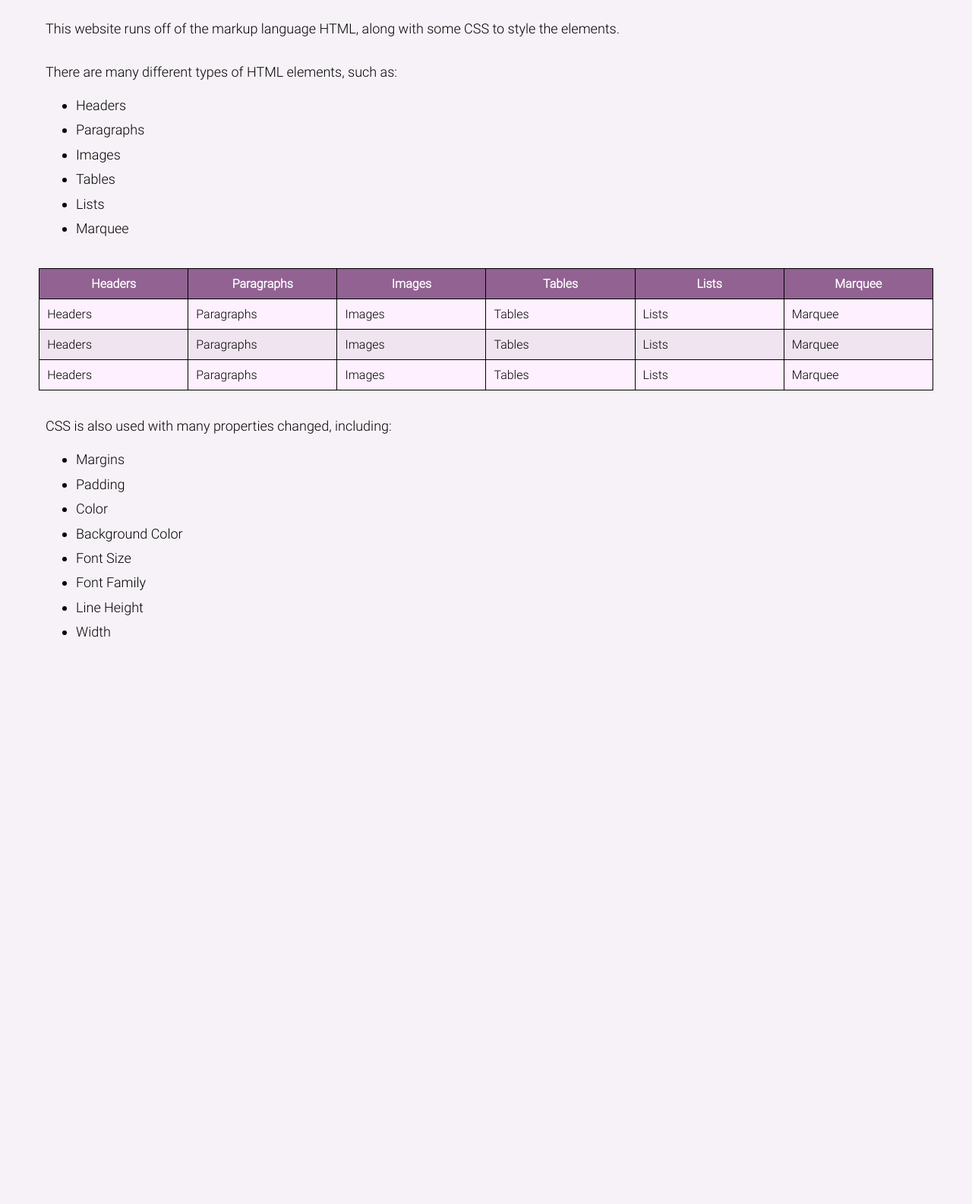
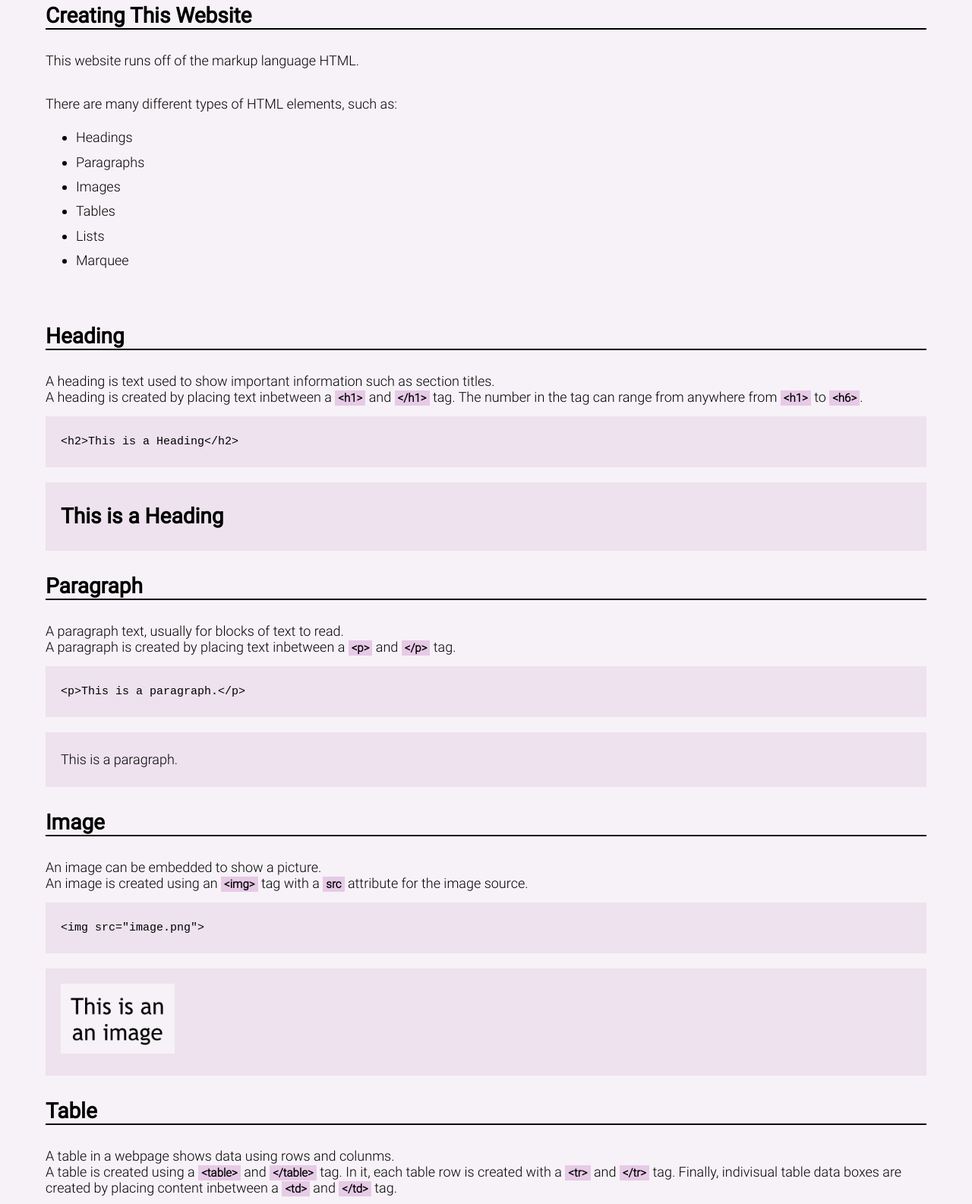
Before and after one commit to PuffyDucks/csportfolio, a plain HTML site: page about-me.html in a window 1280 px wide. Shown: the part 715-2300 px from the top of the page at 76% size. Before the commit the page ends 1600 px from the top, so only its background shows below. Drawn offline with Linux system fonts and the light colour scheme.

Commit message:
About me finish, how to updates

```diff
--- a/about-me.html
+++ b/about-me.html
@@ -17,11 +17,11 @@
     <li class="menu"><a href="how-to.html">How to </a></li>
   </ul>
     <h1 class="title">About Me</h1>
-    <div class="header">
+    <div class="heading">
       <h2 class="title">Who am I?</h2>
     </div>
     <div class="column1">
-      <p class="desc">Hello, and again, welcome to my webpage. I'm Louis, an amateur programmer. My interest in computers and programming was sparked by video games. Computers had always fascinated me and to this day they still do. When I was young, I always pondered over how clicking all the buttons in Club Penguin worked how the login system had functioned. A few years later, I got into building command block and redstone creations in Minecraft. I've even hosted a couple of servers. After having a stronger grasp on programming, I've decompiled and/or modded different games such as Undertale. I also enjoy logic puzzles and other similar games. Today, I know languages such as JavaScript and HTML, and I am still learning.</p><br><br>
+      <p class="desc">Hello, and again, welcome to my webpage. I'm Louis, an amateur programmer. My interest in computers and programming was sparked by video games. Computers had always fascinated me and to this day they still do. When I was young, I always pondered over how clicking all the buttons in Club Penguin worked how the login system had functioned. A few years later, I got into building command block and redstone creations in Minecraft. I've even hosted a couple of servers. After having a stronger grasp on programming, I've decompiled and/or modded different games such as Undertale. I also enjoy logic puzzles and other similar games. Today, I know languages such as JavaScript and HTML, and I am still learning. This webpage was designed for me to practice many different skills in the area of HTML and CSS. The following is about the creation of this website and the elements used.</p><br><br>
     </div>
     <div class="column2">
       <img class="ex" src="images/ex1.png">
@@ -30,54 +30,68 @@
       <img class="ex" src="images/ex4.png">
       <p id="cap">Most of my experience with computers was through video games.</p><br><br>
     </div>
-    <div class="header">
+    <div class="heading">
       <h2 class="title">Creating This Website</h2>
     </div>
-    <p class="desc">This website runs off of the markup language HTML, along with some CSS to style the elements. </p><br><br>
+    <p class="desc">This website runs off of the markup language HTML.</p><br><br>
     <p class="desc">There are many different types of HTML elements, such as:</p><br>
     <ul class="desc">
-      <li>Headers</li>
+      <li>Headings</li>
       <li>Paragraphs</li>
       <li>Images</li>
       <li>Tables</li>
       <li>Lists</li>
       <li>Marquee</li>
     </ul><br><br>
-    <table class="week">
-      <tr class="week">
-        <th class="week">Headers</th>
-        <th class="week">Paragraphs</th>
-        <th class="week">Images</th>
-        <th class="week">Tables</th>
-        <th class="week">Lists</th>
-        <th class="week">Marquee</th>
-      </tr>
-      <tr class="week">
-        <td class="week">Headers</td>
-        <td class="week">Paragraphs</td>
-        <td class="week">Images</td>
-        <td class="week">Tables</td>
-        <td class="week">Lists</td>
-        <td class="week">Marquee</td>
-      </tr>
-      <tr class="week">
-        <td class="week">Headers</td>
-        <td class="week">Paragraphs</td>
-        <td class="week">Images</td>
-        <td class="week">Tables</td>
-        <td class="week">Lists</td>
-        <td class="week">Marquee</td>
-      </tr>
-      <tr class="week">
-        <td class="week">Headers</td>
-        <td class="week">Paragraphs</td>
-        <td class="week">Images</td>
-        <td class="week">Tables</td>
-        <td class="week">Lists</td>
-        <td class="week">Marquee</td>
-      </tr>
-    </table><br><br>
-    <p class="desc">CSS is also used with many properties changed, including:</p><br>
+    <div class="heading">
+      <h2 class="title">Heading</h2>
+    </div>
+    <p class="desc">A heading is text used to show important information such as section titles. </p>
+    <p class="desc">A heading is created by placing text inbetween a <b class="code">&lt;h1&gt;</b> and <b class="code">&lt;/h1&gt;</b> tag. The number in the tag can range from anywhere from <b class="code">&lt;h1&gt;</b> to <b class="code">&lt;h6&gt;</b>.</p>
+    <p class="code">&lt;h2&gt;This is a Heading&lt;/h2&gt;</p>
+    <div class="output"><h2 class="output">This is a Heading</h2></div>
+
+    <div class="heading">
+      <h2 class="title">Paragraph</h2>
+    </div>
+    <p class="desc">A paragraph text, usually for blocks of text to read. </p>
+    <p class="desc">A paragraph is created by placing text inbetween a <b class="code">&lt;p&gt;</b> and <b class="code">&lt;/p&gt;</b> tag.</p>
+    <p class="code">&lt;p&gt;This is a paragraph.&lt;/p&gt;</p>
+    <div class="output"><p class="output">This is a paragraph.</p></div>
+
+    <div class="heading">
+      <h2 class="title">Image</h2>
+    </div>
+    <p class="desc">An image can be embedded to show a picture.</p>
+    <p class="desc">An image is created using an <b class="code">&lt;img&gt;</b> tag with a <b class="code">src</b> attribute for the image source. </p>
+    <p class="code">&lt;img src="image.png"&gt;</p>
+    <div class="output"><img class="output" src="images/image.png"><br></div>
+
+    <div class="heading">
+      <h2 class="title">Table</h2>
+    </div>
+    <p class="desc">A table in a webpage shows data using rows and colunms. </p>
+    <p class="desc">A table is created using a <b class="code">&lt;table&gt;</b> and <b class="code">&lt;/table&gt;</b> tag. In it, each table row is created with a <b class="code">&lt;tr&gt;</b> and <b class="code">&lt;/tr&gt;</b> tag. Finally, indivisual table data boxes are created by placing content inbetween a <b class="code">&lt;td&gt;</b> and <b class="code">&lt;/td&gt;</b> tag.
+    <p class="code">&lt;table&gt;<br>&nbsp;&nbsp;&lt;tr&gt;<br>&nbsp;&nbsp;&nbsp;&nbsp;&lt;td&gt;This&lt;/td&gt;<br>&nbsp;&nbsp;&nbsp;&nbsp;&lt;td&gt;Is&lt;/td&gt;<br>&nbsp;&nbsp;&lt;/tr&gt;<br>&nbsp;&nbsp;&lt;tr&gt;<br>&nbsp;&nbsp;&nbsp;&nbsp;&lt;td&gt;A&lt;/td&gt;<br>&nbsp;&nbsp;&nbsp;&nbsp;&lt;td&gt;Table&lt;/td&gt;<br>&nbsp;&nbsp;&lt;/tr&gt;<br>&lt;/table&gt;</p>
+    <div class="output"><table class="output"><tr class="output"><td class="output">This</td><td class="output">Is</td></tr><tr class="output"><td class="output">A</td><td class="output">Table</td></tr></table></div>
+
+    <div class="heading">
+      <h2 class="title">List</h2>
+    </div>
+    <p class="desc">A list shows different lines of text, typically using bullet points.</p>
+    <p class="desc">A list is created with a <b class="code">&lt;ul&gt;</b> and <b class="code">&lt;/ul&gt;</b> tag, or a <b class="code">&lt;ol&gt;</b> and <b class="code">&lt;/ol&gt;</b> tag for an ordered list. Each bullet point is created by placing content inbetween a <b class="code">&lt;li&gt;</b> and <b class="code">&lt;/li&gt;</b> tag inside the list. An indent can be created by nesting another list in a bullet point. </p>
+    <p class="code">&lt;ul&gt;<br>&nbsp;&nbsp;&lt;li&gt;This&lt;/li&gt;<br>&nbsp;&nbsp;&lt;li&gt;Is&lt;/li&gt;<br>&nbsp;&nbsp;&lt;li&gt;A&lt;/li&gt;<br>&nbsp;&nbsp;&lt;li&gt;List<br>&nbsp;&nbsp;&nbsp;&nbsp;&lt;ul&gt;<br>&nbsp;&nbsp;&nbsp;&nbsp;&nbsp;&nbsp;&lt;ul&gt;This&lt;/ul&gt;<br>&nbsp;&nbsp;&nbsp;&nbsp;&nbsp;&nbsp;&lt;ul&gt;Is&lt;/ul&gt;<br>&nbsp;&nbsp;&nbsp;&nbsp;&nbsp;&nbsp;&lt;ul&gt;A&lt;/ul&gt;<br>&nbsp;&nbsp;&nbsp;&nbsp;&nbsp;&nbsp;&lt;ul&gt;Nested&lt;/ul&gt;<br>&nbsp;&nbsp;&nbsp;&nbsp;&nbsp;&nbsp;&lt;ul&gt;List&lt;/ul&gt;<br>&nbsp;&nbsp;&nbsp;&nbsp;&lt;/ul&gt;<br>&nbsp;&nbsp;&lt;/li&gt;<br>&lt;/ul&gt;</p>
+    <div class="output"><ul class="output"><li>This</li><li>Is</li><li>A</li><li>List<ul><li>This</li><li>Is</li><li>A</li><li>Nested</li><li>List</li></ul></li></ul></div>
+
+    <div class="heading">
+      <h2 class="title">Marquee</h2>
+    </div>
+    <p class="desc">Marquee is used to create scrolling text.</p>
+    <p class="desc">Marquee is created by placing text inbetween a <b class="code">&lt;marquee&gt;</b> and <b class="code">&lt;/marquee&gt;</b> tag. </p>
+    <p class="code">&lt;marquee&gt;This is marquee&lt;/marquee&gt;</p>
+    <div class="output"><marquee>This is marquee</marquee></div>
+
+    <!-- <p class="desc">CSS is also used with many properties changed, including:</p><br>
     <ul class="desc">
       <li>Margins</li>
       <li>Padding</li>
@@ -86,7 +100,7 @@
       <li>Font Size</li>
       <li>Font Family</li>
       <li>Line Height</li>
-      <li>Width</li>
+      <li>Width</li> -->
     </ul><br><br>
 </body>
 </html>
--- a/notstyle.css
+++ b/notstyle.css
@@ -5,8 +5,8 @@ body {
 
 ul.menu {
   list-style-type: none;
-  margin: 0;
-  padding: 0;
+  margin: 0px;
+  padding: 0px;
   overflow: hidden;
   background-color: #D390C2;
 }
@@ -49,8 +49,14 @@ p.marquee {
 @font-face {
   font-family: "Roboto";
   src: url(Roboto/Roboto-Regular.ttf) format("truetype");
+}
+
+@font-face {
   font-family: "RobotoB";
-  src: url(Roboto/Roboto-Black.ttf) format("truetype"),
+  src: url(Roboto/Roboto-Black.ttf) format("truetype");
+}
+
+@font-face {
   font-family: "RobotoL";
   src: url(Roboto/Roboto-Light.ttf) format("truetype");
 }
--- a/style.css
+++ b/style.css
@@ -18,7 +18,7 @@ li.menu a, li.home a, li.selected a{
   padding: 1vh 3vw;
   text-decoration: none;
   font-size: 22px;
-  font-family: "Roboto", Verdana, Tahoma;
+  font-family: "Roboto";
   color:  #FFFFFF;
 }
 
@@ -62,7 +62,7 @@ div.column2 {
   word-wrap: break-word;
 }
 
-div.header {
+div.heading {
   clear: both;
   margin-bottom: 30px;
 }
@@ -85,22 +85,21 @@ div.header {
 h1.title {
   margin: 60px;
   font-size: 40px;
-  font-family: "Roboto", Verdana, Tahoma;
+  font-family: "Roboto";
 }
 
 h2.output {
   margin: 0px;
   font-size: 28px;
-  font-family: "Roboto", Verdana, Tahoma;
-  border-bottom: 2px solid black;
+  font-family: "Roboto";
 }
 
 h2.title {
   margin: 60px;
-  margin-top: 0px;
+  margin-top: 30px;
   margin-bottom: 0px;
   font-size: 28px;
-  font-family: "Roboto", Verdana, Tahoma;
+  font-family: "Roboto";
   border-bottom: 2px solid black;
 }
 
@@ -116,6 +115,14 @@ p.desc {
   margin-right: 60px;
   font-size: 18px;
   font-family: "RobotoL";
+}
+
+b.code {
+  background-color: #E6CAE6;
+  padding: 4px;
+  padding-top: 1px;
+  padding-bottom: 1px;
+  font-size: 15px;
 }
 
 p#cap {
@@ -166,7 +173,6 @@ div.output {
   margin-right: 60px;
   margin-top: 20px;
   margin-bottom: 20px;
-  font-family: monospace;
   font-size: 15px;
   background-color: #EDE2ED;
   border: 0px;
@@ -193,7 +199,7 @@ img.ex {
 img.output {
   margin: 0px;
   padding: 0px;
-  width: 15%;
+  width: 150px;
 }
 
 table.week {
@@ -219,6 +225,15 @@ td.week {
   width: 13vw;
 }
 
+td.code {
+  border: 1px solid black;
+  border-collapse: collapse;
+  font-family: monospace;
+  font-size: 15px;
+  padding: 10px;
+  line-height: 1.8;
+}
+
 table.week tr:nth-child(even) {
   background-color: #FFF0FF;
 }
@@ -239,10 +254,8 @@ table.output {
 
 th.output, td.output {
   border: 1px solid black;
+  background-color: #F0E4F0;
   border-collapse: collapse;
-}
-
-th.output, td.output {
   padding: 10px;
 }
 
```
Also changed, not shown: how-to.html (+30 -34 lines).
